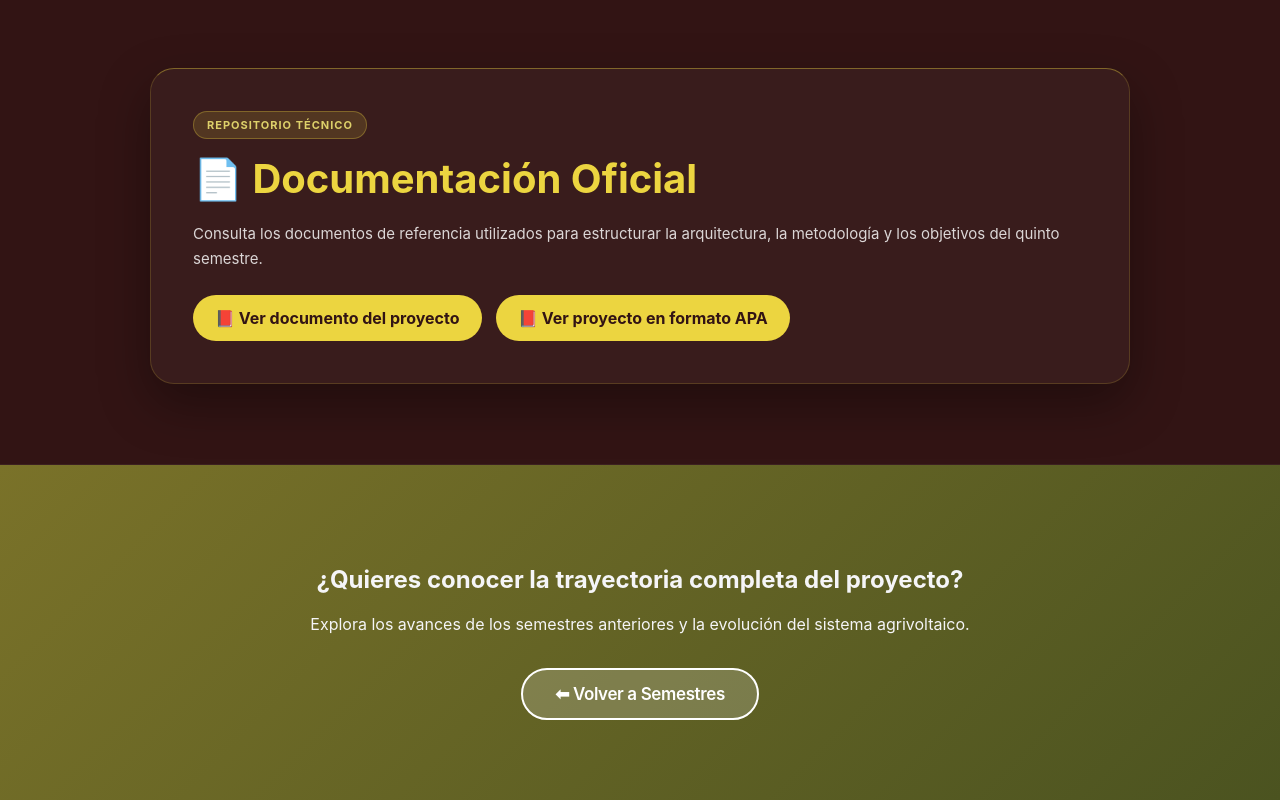
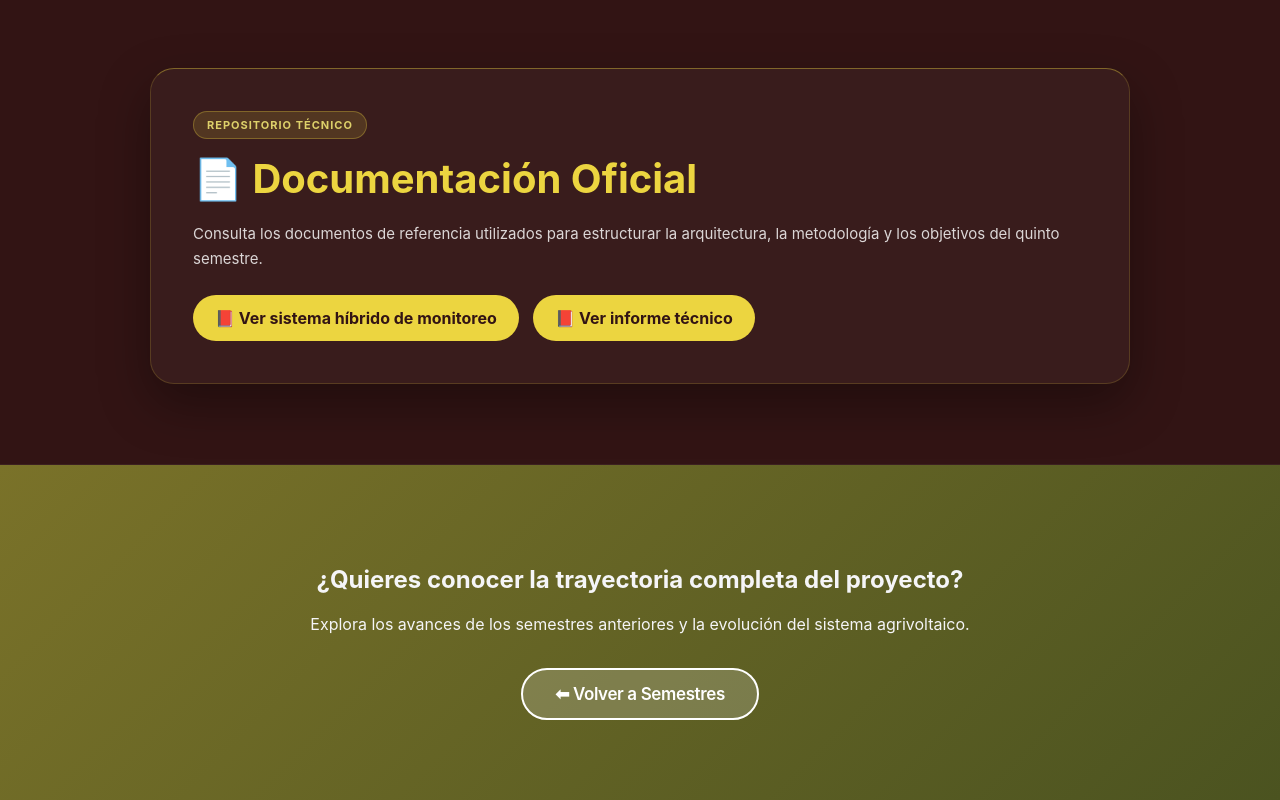
Before and after one commit to Joelenn/Agrivoltaica, a plain HTML site: page semestre5.html in a window 1280 px wide. Shown: the part 6212-7012 px from the top of the page. Drawn offline with Linux system fonts and the light colour scheme.

Commit message:
Update document links in semestre5.html

```diff
--- a/semestre5.html
+++ b/semestre5.html
@@ -1062,16 +1062,16 @@
                     la arquitectura, la metodología y los objetivos del quinto semestre.
                 </p>
 
-                <a href="img/DocumentoProyecto.pdf"
+                <a href="img/Sistemahibridodemonitoreo.pdf"
    target="_blank"
    class="document-link">
-                    📕 Ver documento del proyecto
+    📕 Ver sistema híbrido de monitoreo
 </a>
 
-                <a href="img/Proyecto_Agrivoltaica_APA7.pdf"
+<a href="img/informetecnico.pdf"
    target="_blank"
    class="document-link">
-                    📕 Ver proyecto en formato APA
+    📕 Ver informe técnico
 </a>
             </div>
         </div>
```
Lines whose indentation alone changed are shown as unchanged.
